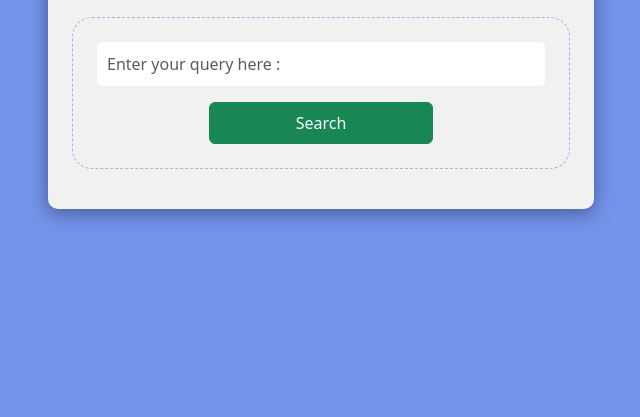
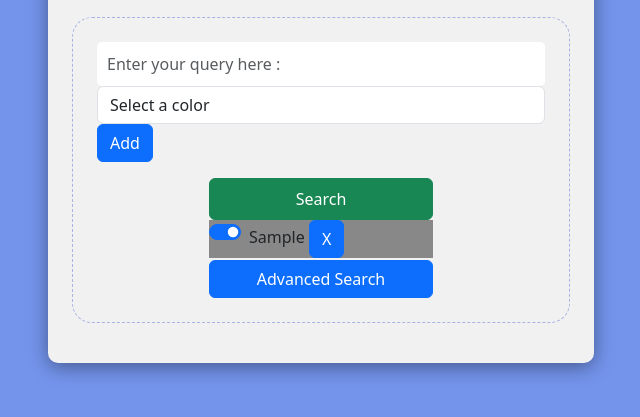
Before and after one commit to MercyShark/irs-backend, a Django app: page /search/ in a window 1280 px wide. Shown: the part 141-558 px from the top of the page, without its empty margins (319-959 px from the left). Run offline with Django 4.2, Linux system fonts and the light colour scheme; tables that the repository leaves empty hold one stand-in row (values such as "Sample post"); some libraries are stand-ins or nearby versions.

Commit message:
created api's for query history and calling from fronted jinja for QueryHistory

```diff
--- a/SearchEngine/retriever/models.py
+++ b/SearchEngine/retriever/models.py
@@ -126,3 +126,20 @@ class Documents(models.Model):
 
 def find_by_id(id):
     return Documents.objects.get(id=id)
+
+
+
+
+
+
+
+
+class QueryHistory(models.Model):
+    query = models.CharField(max_length=255)
+    color = models.CharField(max_length=255)
+    checked = models.BooleanField(default=True)
+    created_at = models.DateTimeField(auto_now_add=True)
+    updated_at = models.DateTimeField(auto_now=True)
+
+    def __str__(self):
+        return self.query
--- a/SearchEngine/retriever/static/searchPage/search.css
+++ b/SearchEngine/retriever/static/searchPage/search.css
@@ -48,3 +48,14 @@ body {
   border-style: ridge;
   border-radius: 10px;
 }
+
+
+
+select.form-control option {
+  padding: 5px;
+}
+.red { background-color: #FF0000; }
+.green { background-color: #00FF00; }
+.blue { background-color: #0000FF; }
+.yellow { background-color: #FFFF00; }
+.orange { background-color: #FFA500; }
--- a/SearchEngine/retriever/templates/retriever/search.html
+++ b/SearchEngine/retriever/templates/retriever/search.html
@@ -25,12 +25,37 @@
             </div>
             <div class="search-box p-4">
               <form method="post">
-                {% render_field form.query class="form-control search-bar" placeholder="Enter your query here :" type="text" %}
-
+                {% comment %} {% render_field form.query class="form-control search-bar" placeholder="Enter your query here :" type="text" %} {% endcomment %}
+                <input class="form-control search-bar" placeholder="Enter your query here :" type="text" id="query_input_field"/>
+                <select class="form-control" id="query_color_dropdown_field">
+                  <option value="" disabled selected>Select a color</option>
+                  <option class="red" value="red">Red</option>
+                  <option class="green" value="green" >Green</option>
+                  <option class="blue" value="blue">Blue</option>
+                  <option class="yellow" value="yellow">Yellow</option>
+                  <option class="orange" value="orange">Orange</option>
+                </select>
+                <button type="button" class="btn btn-primary" onclick="handleAddBtnClick()"> Add </button>
                 <div class="d-grid col-6 mx-auto mt-3">
                   <button type="submit" class="btn btn-success btn-block py-2">
                     Search
                   </button>
+                  <div id="query_history_list">
+                  {% for instance in instances %}
+                  <div class="form-check form-switch" id='instance_{{ instance.id }}' style="background-color:{{ instance.color }}">
+                    <span> {{ instance.query }} </span>
+                    <input
+                      class="form-check-input"
+                      type="checkbox"
+                      id="flexSwitchCheckDefault"
+                      {% if instance.checked %}checked{% endif %}
+                      onchange="handleQueryCheckInput({{ instance.id }})"
+                    />
+                    <button type="button" class="btn btn-primary" onclick="handleQueryDeleteInput({{ instance.id }})">X</button>
+                  </div>
+                  {% endfor %}
+                </div>
+                  <button type="button" class="btn btn-primary" onclick="postDataToDjango()">Advanced Search</button>
                 </div>
               </form>
             </div>
@@ -159,8 +184,72 @@
         </div>
       </div>
     </div>
+    <script src="https://cdn.jsdelivr.net/npm/axios/dist/axios.min.js"></script>
+    <script>
+      function handleAddBtnClick() {
+        var query_obj = document.getElementById("query_input_field");
+        var color_obj = document.getElementById("query_color_dropdown_field");
+        var query = query_obj.value;
+        var color = color_obj.value;
 
-    <script>
+        if (query === "" || color === "") {
+          alert("Please enter a query and select a color");
+          return;
+        }
+
+        query_obj.value = "";
+        color_obj.value = "";
+        console.log(query,color)
+
+        axios.post('http://127.0.0.1:8000/add-query-history-api/',
+        {
+          "query": query,
+          "color": color,
+          "checked": true
+        }).then((response) => {
+          console.log("it works post data 1 ")
+          let data = response.data.data
+          console.log(data)
+          {% comment %} console.log("id" , data.id) {% endcomment %}
+          var query_history_list = document.getElementById("query_history_list")
+          var new_instance = document.createElement("div")
+          console.log("it works post data 2 ")
+          new_instance.class = "form-check form-switch"
+          new_instance.style = `background-color: ${data.color}`
+          new_instance.id = "instance_" + data.id
+          new_instance.innerHTML = "<span>" + data.query + "</span>" + "<input class='form-check-input' type='checkbox' id='flexSwitchCheckDefault' checked onchange='handleQueryCheckInput(" + data.id + ")'/>" + "<button class='btn btn-primary' onclick='handleQueryDeleteInput(" + data.id + ")'>X</button>"
+          console.log("it works post data 3 ")
+          query_history_list.appendChild(new_instance)
+          console.log(new_instance)
+        }).catch(() => {
+          console.log('axios failed')
+        })
+      }
+
+      function handleQueryCheckInput(instance_id) {
+        axios.patch('http://127.0.0.1:8000/delete-query-history-api/',{
+          "query_id": instance_id
+        }).then((data) => {
+          console.log('axios works')
+          console.log(data)
+        }).catch(() => {
+          console.log('axios failed')
+        })
+      }
+
+      function handleQueryDeleteInput(instance_id) {
+        axios.delete('http://127.0.0.1:8000/delete-query-history-api/',{
+          data : {
+            "query_id": instance_id
+          }
+        }).then((response) => {
+          document.getElementById("instance_" + instance_id).remove()
+        }).catch(() => {
+          console.log('axios failed')
+        })
+      }
+
+
       function openModalWithData(data) {
         // Get modal body element
         var modalBody = document.querySelector("#exampleModal .modal-body");
@@ -196,6 +285,26 @@
           openModalWithData(dataToSend);
         });
       });
+
+    function postDataToDjango() {
+      var xhr = new XMLHttpRequest();
+      xhr.open('POST', '/handle-post/', true);
+      xhr.setRequestHeader('Content-Type', 'application/json');
+      xhr.onreadystatechange = function () {
+          if (xhr.readyState === 4 && xhr.status === 200) {
+              var response = JSON.parse(xhr.responseText);
+              console.log(response); // Display the response from Django
+              // You can further process the response here
+          }
+      };
+      var postData = JSON.stringify({
+          query: 'the',
+          color: 'blue',
+          checked: true
+      });
+      xhr.send(postData);
+  }
+
     </script>
   </body>
 </html>
--- a/SearchEngine/retriever/urls.py
+++ b/SearchEngine/retriever/urls.py
@@ -2,9 +2,12 @@ from django.urls import path
 # from .views import document_upload, search
 
 from .views import upload_files, searchView,ViewDocuments,deleteDocumentView
+from . import views
 urlpatterns = [
     path('upload/', upload_files, name='upload'),
     path('', ViewDocuments, name='uploaded_documents'),
     path('search/', searchView, name='search'),
-    path("delete_documents/", deleteDocumentView, name="delete_documents")
+    path("delete_documents/", deleteDocumentView, name="delete_documents"),
+     path('add-query-history-api/', views.addQueryHistory, name='add-query-history-api'),
+     path('delete-query-history-api/', views.deleteQueryHistory, name='delete-query-history-api'),
 ]
--- a/SearchEngine/retriever/views.py
+++ b/SearchEngine/retriever/views.py
@@ -6,11 +6,10 @@ from .forms import SearchForm
 from django.conf import settings
 from django.utils.safestring import mark_safe
 from django.http import HttpResponseRedirect
-from .models import collection
+from .models import collection, QueryHistory
 from .utils import get_positions, highlight_query_in_text, merge_lists, highlight_text_in_pdf
 import os
 import fitz
-
 
 
 @csrf_exempt
@@ -37,6 +36,7 @@ def upload_files(request):
 def searchView(request):
     if request.method == "POST":
         form = SearchForm(request.POST)
+        instances = QueryHistory.objects.all()
         if form.is_valid():
             query = form.cleaned_data["query"]
             query_list = query.split("|")
@@ -99,6 +99,7 @@ def searchView(request):
 
             context_data = {
                 "form": form,
+                "instances": instances,
                 "results": {
                     "total_documents_found": len(data),
                     "pdf_found": pdf_found_count,
@@ -115,7 +116,8 @@ def searchView(request):
             return HttpResponse("Invalid form")
     if request.method == "GET":
         form = SearchForm()
-    return render(request, "retriever/search.html", {"form": form})
+        instances = QueryHistory.objects.order_by('id')
+    return render(request, "retriever/search.html", {"form": form, "instances": instances})
 
 
 @csrf_exempt
@@ -145,3 +147,76 @@ def ViewDocuments(request):
         "url_count": Documents.count_url(Documents),
     }
     return render(request, "retriever/all_documents.html", context=context_data)
+
+
+from django.http import JsonResponse
+import json
+
+
+@csrf_exempt
+def addQueryHistory(request):
+    if request.method == 'POST':
+        # Get the POST data
+        post_data = json.loads(request.body)
+        query = post_data.get('query', '')
+        color = post_data.get('color', '')
+        checked = post_data.get('checked', False)
+        instance = QueryHistory.objects.create(query=query, color=color, checked=checked)
+        response_data = {
+            'message': 'Query history added successfully',
+            'data' : {
+            'id' : instance.id,
+            'query': instance.query,
+            'color': instance.color,
+            'checked': instance.checked,
+            }
+        }
+        return JsonResponse(response_data)
+    else:
+        # Handle other HTTP methods if needed
+        return JsonResponse({'error': 'Only POST requests are allowed'})
+
+
+
+@csrf_exempt
+def deleteQueryHistory(request):
+    print("request", request.body)
+    body = json.loads(request.body)
+    print("body", body)
+    query_id = body.get('query_id', '')
+    try:
+        instance = QueryHistory.objects.get(id=query_id)
+    except QueryHistory.DoesNotExist:
+        return JsonResponse({'error': 'Given query id does not exist in the database'},status = 404 )
+
+    if request.method == 'DELETE':
+        instance.delete()
+        response_data = {
+            'message': 'Query history deleted successfully',
+            'data' : {
+                'id' : query_id,
+                'query': instance.query,
+                'color': instance.color,
+                'checked': instance.checked,
+
+            }
+        }
+        return JsonResponse(response_data)
+
+    if request.method == 'PATCH':
+        instance.checked = not instance.checked
+        instance.save()
+        response_data = {
+            'message': 'Query history updated successfully',
+            'data' : {
+                'id' : query_id,
+                'query': instance.query,
+                'color': instance.color,
+                'checked': instance.checked,
+
+            }
+        }
+        return JsonResponse(response_data)
+    else:
+        # Handle other HTTP methods if needed
+        return JsonResponse({'error': 'Only POST requests are allowed'})
```
Also changed, not shown: SearchEngine/retriever/admin.py (+9 -1 lines), SearchEngine/retriever/migrations/0002_queryhistory_delete_mongodbmodel.py (added).
